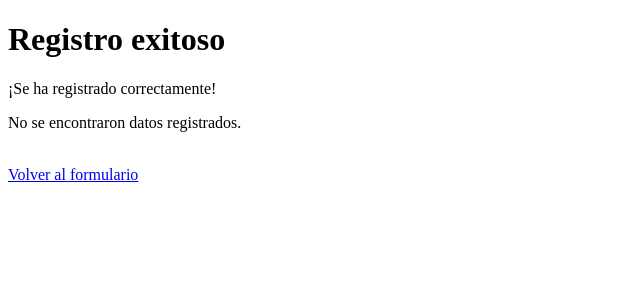
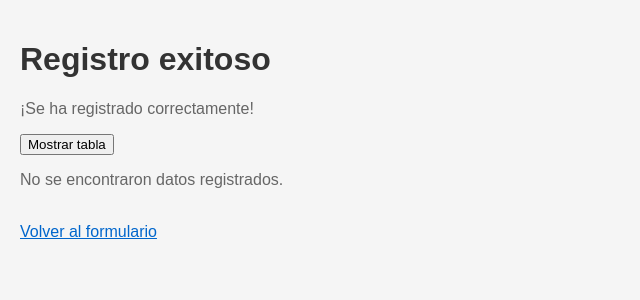
Before and after one commit to carlotagadel/Laboratorio-Final-SamsungDesarrolladoras, a PHP site: page /exito.php in a window 1280 px wide. Shown: the top 300 px of the page, without its empty margins (0-640 px from the left). Run offline with PHP 8.4, Linux system fonts and the light colour scheme; data that the repository does not hold is empty.

Commit message:
changes5

```diff
--- a/exito.php
+++ b/exito.php
@@ -2,11 +2,59 @@
 <html>
 <head>
   <title>Éxito</title>
+  <style>
+    body {
+      font-family: Arial, sans-serif;
+      background-color: #f5f5f5;
+      margin: 0;
+      padding: 20px;
+    }
+
+    h1 {
+      color: #333;
+    }
+
+    p {
+      color: #666;
+    }
+
+    table {
+      width: 100%;
+      border-collapse: collapse;
+      display: none; /* Ocultar inicialmente la tabla */
+    }
+
+    th, td {
+      padding: 10px;
+      text-align: left;
+      border-bottom: 1px solid #ccc;
+    }
+
+    th {
+      background-color: #f9f9f9;
+    }
+
+    a {
+      color: #0066cc;
+    }
+
+    a:hover {
+      text-decoration: underline;
+    }
+  </style>
+  <script>
+    function mostrarTabla() {
+      var tabla = document.getElementById("tabla");
+      tabla.style.display = "table"; // Mostrar la tabla al hacer clic en el botón
+    }
+  </script>
 </head>
 
 <body>
   <h1>Registro exitoso</h1>
   <p>¡Se ha registrado correctamente!</p>
+
+  <button onclick="mostrarTabla()">Mostrar tabla</button>
 
   <?php
   $servername = "localhost";
@@ -25,7 +73,7 @@
 
   if ($result->num_rows > 0) {
     echo "<h2>Datos registrados</h2>";
-    echo "<table>";
+    echo "<table id='tabla'>";
     echo "<tr><th>Nombre</th><th>Apellido1</th><th>Apellido2</th><th>Email</th><th>Login</th><th>Contraseña</th></tr>";
 
     while ($row = $result->fetch_assoc()) {
```
